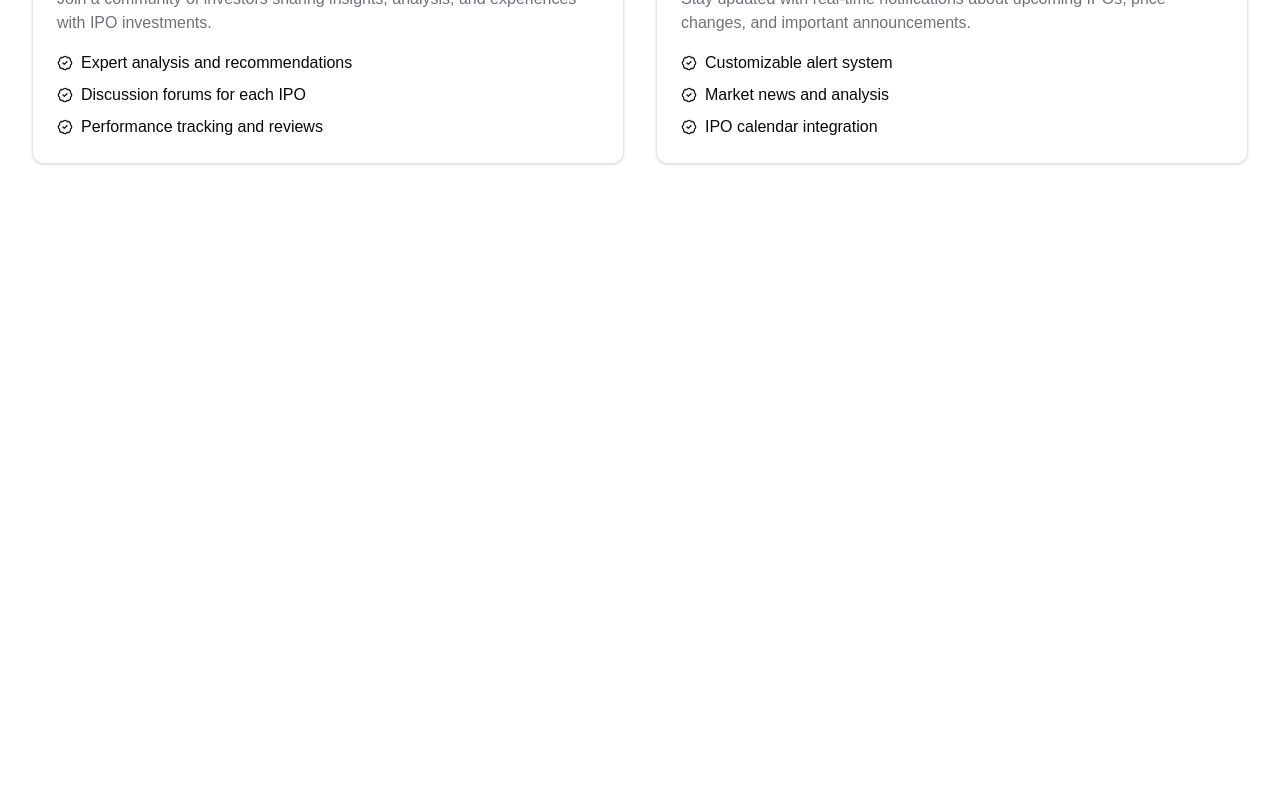
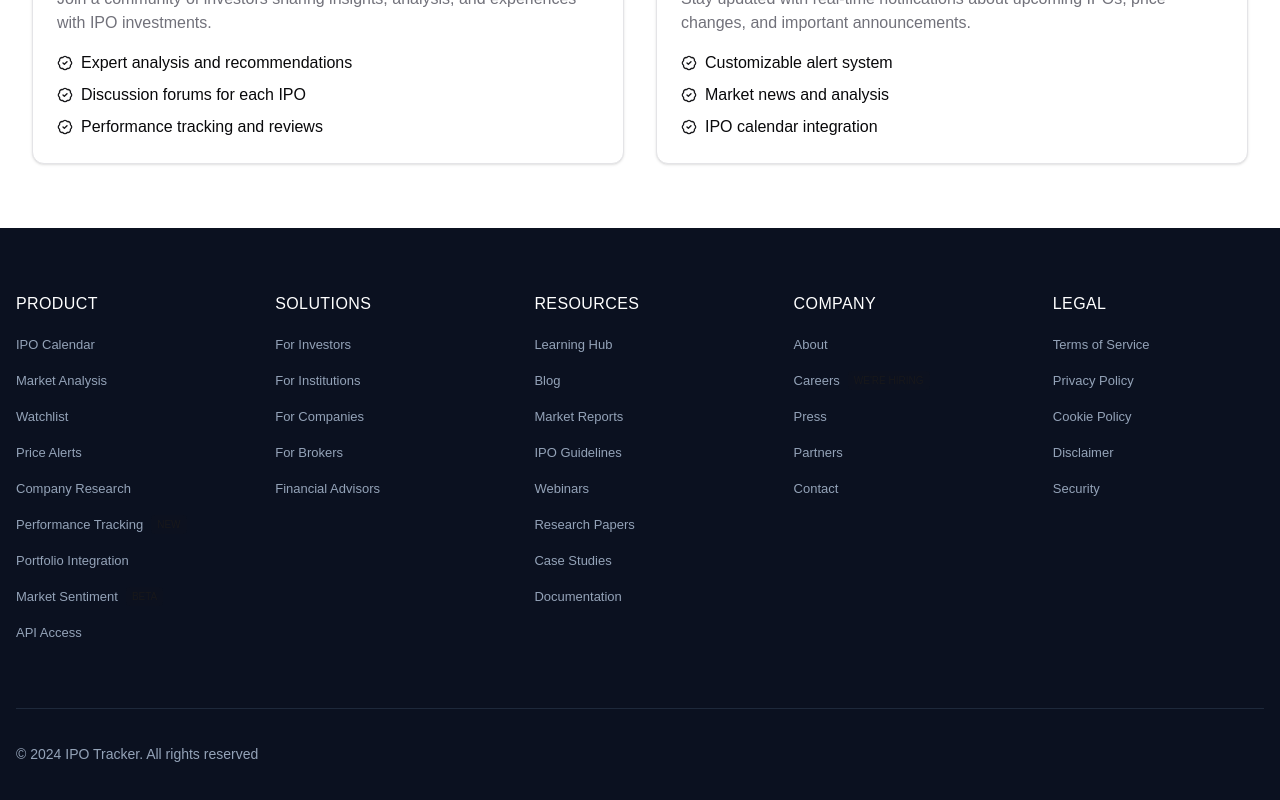
Before and after one commit to lundgren2/ipo-2024, a Next.js app: page / in a window 1280 px wide. Shown: the part 2695-3495 px from the top of the page. Before the commit the page ends 2923 px from the top, so only its background shows below. Built offline with nearby package versions, Linux system fonts and the light colour scheme; some icons are missing.

Commit message:
Add Footer section

```diff
--- a/src/app/layout.tsx
+++ b/src/app/layout.tsx
@@ -5,6 +5,7 @@ import { ThemeProvider } from '@/components/theme-provider';
 import { WatchlistProvider } from '@/context/watchlist-context';
 import { Toaster } from '@/components/ui/toaster';
 import { Navbar } from '@/components/Navbar';
+import { Footer } from '@/components/footer';
 const geistSans = Geist({
   variable: '--font-geist-sans',
   subsets: ['latin'],
@@ -41,6 +42,7 @@ export default function RootLayout({
             <Navbar />
             <main>{children}</main>
             <Toaster />
+            <Footer />
           </WatchlistProvider>
         </ThemeProvider>
       </body>
--- /dev/null
+++ b/src/components/footer.tsx
@@ -0,0 +1,130 @@
+'use client';
+
+import Link from 'next/link';
+import {
+  SiX as X,
+  SiLinkedin as Linkedin,
+  SiFacebook as Facebook,
+  SiYoutube as Youtube,
+  SiInstagram as Instagram,
+} from '@icons-pack/react-simple-icons';
+
+const footerLinks = {
+  PRODUCT: [
+    { name: 'IPO Calendar', href: '/calendar' },
+    { name: 'Market Analysis', href: '/analysis' },
+    { name: 'Watchlist', href: '/watchlist' },
+    { name: 'Price Alerts', href: '/alerts' },
+    { name: 'Company Research', href: '/research' },
+    { name: 'Performance Tracking', href: '/tracking', badge: 'NEW' },
+    { name: 'Portfolio Integration', href: '/portfolio' },
+    { name: 'Market Sentiment', href: '/sentiment', badge: 'BETA' },
+    { name: 'API Access', href: '/api' },
+  ],
+  SOLUTIONS: [
+    { name: 'For Investors', href: '/investors' },
+    { name: 'For Institutions', href: '/institutions' },
+    { name: 'For Companies', href: '/companies' },
+    { name: 'For Brokers', href: '/brokers' },
+    { name: 'Financial Advisors', href: '/advisors' },
+  ],
+  RESOURCES: [
+    { name: 'Learning Hub', href: '/learn' },
+    { name: 'Blog', href: '/blog' },
+    { name: 'Market Reports', href: '/reports' },
+    { name: 'IPO Guidelines', href: '/guidelines' },
+    { name: 'Webinars', href: '/webinars' },
+    { name: 'Research Papers', href: '/papers' },
+    { name: 'Case Studies', href: '/cases' },
+    { name: 'Documentation', href: '/docs' },
+  ],
+  COMPANY: [
+    { name: 'About', href: '/about' },
+    { name: 'Careers', href: '/careers', badge: "WE'RE HIRING" },
+    { name: 'Press', href: '/press' },
+    { name: 'Partners', href: '/partners' },
+    { name: 'Contact', href: '/contact' },
+  ],
+  LEGAL: [
+    { name: 'Terms of Service', href: '/terms' },
+    { name: 'Privacy Policy', href: '/privacy' },
+    { name: 'Cookie Policy', href: '/cookies' },
+    { name: 'Disclaimer', href: '/disclaimer' },
+    { name: 'Security', href: '/security' },
+  ],
+};
+
+export function Footer() {
+  return (
+    <footer className="w-full bg-[#0B1120] text-slate-400">
+      <div className="max-w-[1280px] mx-auto px-4 py-16">
+        {/* Main Footer Links */}
+        <div className="grid grid-cols-2 md:grid-cols-3 lg:grid-cols-5 gap-8 lg:gap-12 mb-16">
+          {Object.entries(footerLinks).map(([category, links]) => (
+            <div key={category}>
+              <h3 className="text-white font-medium mb-4 tracking-wide">
+                {category}
+              </h3>
+              <ul className="space-y-3">
+                {links.map((link) => (
+                  <li key={link.name}>
+                    <Link
+                      href={link.href}
+                      className="hover:text-white transition-colors text-[13px] inline-flex items-center gap-2"
+                    >
+                      {link.name}
+                      {link.badge && (
+                        <span className="text-[10px] font-medium bg-primary/10 text-primary px-1.5 py-0.5 rounded">
+                          {link.badge}
+                        </span>
+                      )}
+                    </Link>
+                  </li>
+                ))}
+              </ul>
+            </div>
+          ))}
+        </div>
+
+        {/* Bottom Bar */}
+        <div className="flex flex-col md:flex-row justify-between items-center pt-8 border-t border-slate-800">
+          <div className="text-sm mb-4 md:mb-0">
+            © 2024 IPO Tracker. All rights reserved
+          </div>
+          <div className="flex items-center gap-6">
+            <Link
+              href="https://twitter.com"
+              className="hover:text-white transition-colors"
+            >
+              <X size={18} />
+            </Link>
+            <Link
+              href="https://youtube.com"
+              className="hover:text-white transition-colors"
+            >
+              <Youtube size={18} />
+            </Link>
+            <Link
+              href="https://linkedin.com"
+              className="hover:text-white transition-colors"
+            >
+              <Linkedin size={18} />
+            </Link>
+            <Link
+              href="https://facebook.com"
+              className="hover:text-white transition-colors"
+            >
+              <Facebook size={18} />
+            </Link>
+            <Link
+              href="https://instagram.com"
+              className="hover:text-white transition-colors"
+            >
+              <Instagram size={18} />
+            </Link>
+          </div>
+        </div>
+      </div>
+    </footer>
+  );
+}
```
